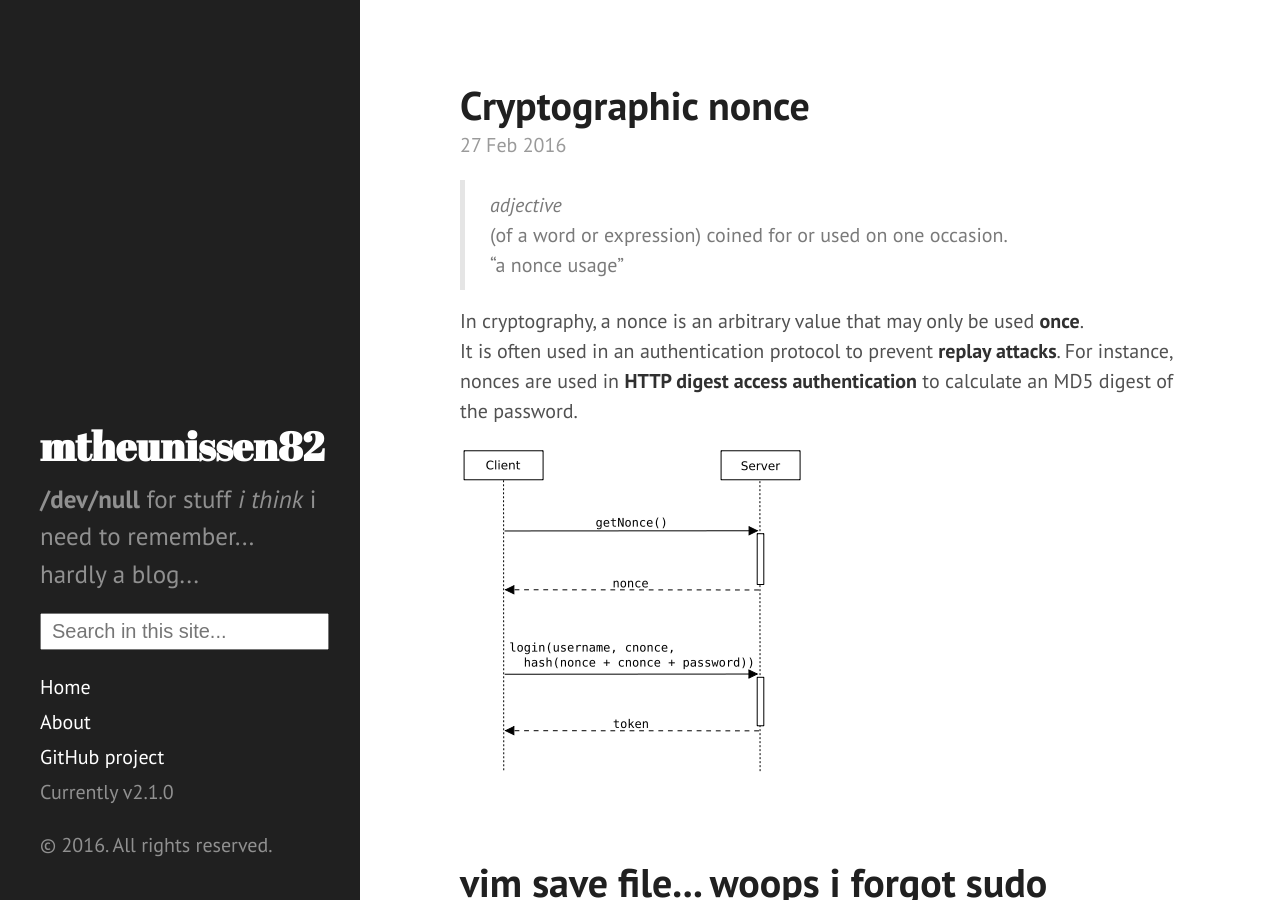
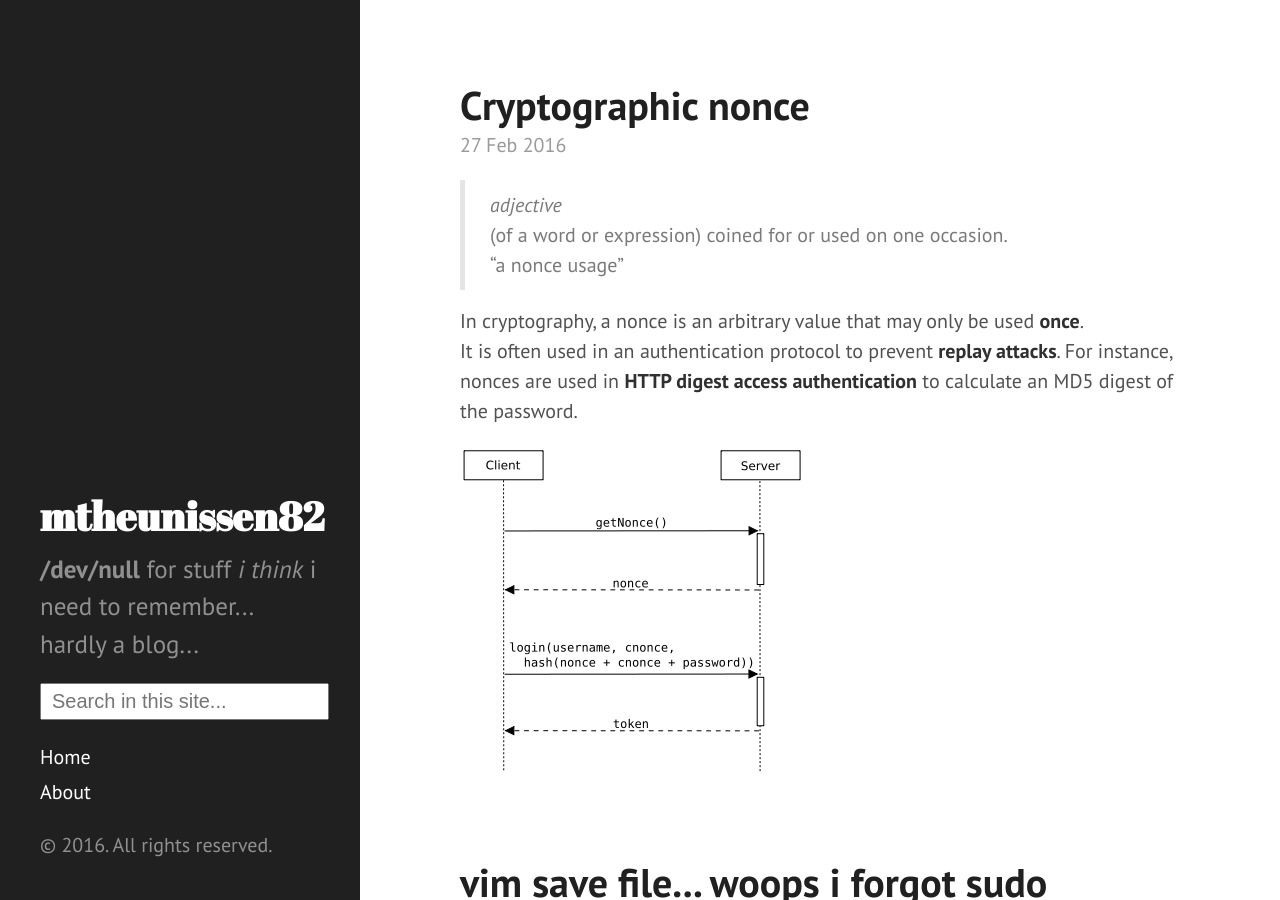
Before and after one commit to mtheunissen82/mtheunissen82.github.io, a Jekyll site: the page built from index.html, in a window 1280 px wide and 900 px high. Built offline with Jekyll 4.4.1, drawn with Linux system fonts in a browser that asks for light colours; nearby versions of some CDN libraries; Markdown is read by kramdown in place of the engine named in the settings; the list of posts is cut into pages by our own code; comment, search, counter and statistics services are not loaded.

Commit message:
Remove useless links from sidebar

```diff
--- a/_includes/sidebar.html
+++ b/_includes/sidebar.html
@@ -28,8 +28,6 @@
         {% endif %}
       {% endfor %}
 
-      <a class="sidebar-nav-item" href="{{ site.github.repo }}">GitHub project</a>
-      <span class="sidebar-nav-item">Currently v{{ site.version }}</span>
     </nav>
 
     <p>&copy; {{ site.time | date: '%Y' }}. All rights reserved.</p>
```
